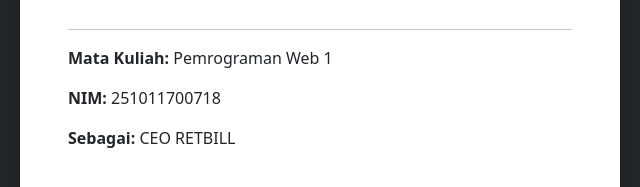
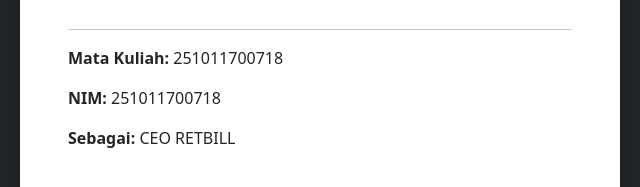
Before and after one commit to akbarhilalbi11-hue/retbill-1, a plain HTML site: page profile.html in a window 1280 px wide. Shown: the part 339-526 px from the top of the page, 320-960 px from the left. Drawn offline with nearby package versions, Linux system fonts and the light colour scheme.

Commit message:
Update profile.html

```diff
--- a/profile.html
+++ b/profile.html
@@ -15,7 +15,7 @@
             <p class="text-muted">Mahasiswa Sistem Informasi Universitas Pamulang S1</p>
             <hr>
             <div class="text-start">
-                <p><b>Mata Kuliah:</b> Pemrograman Web 1</p>
+                <p><b>Mata Kuliah:</b> 251011700718</p>
                 <p><b>NIM:</b> 251011700718</p>
                 <p><b>Sebagai:</b> CEO RETBILL</p>
             </div>
```
